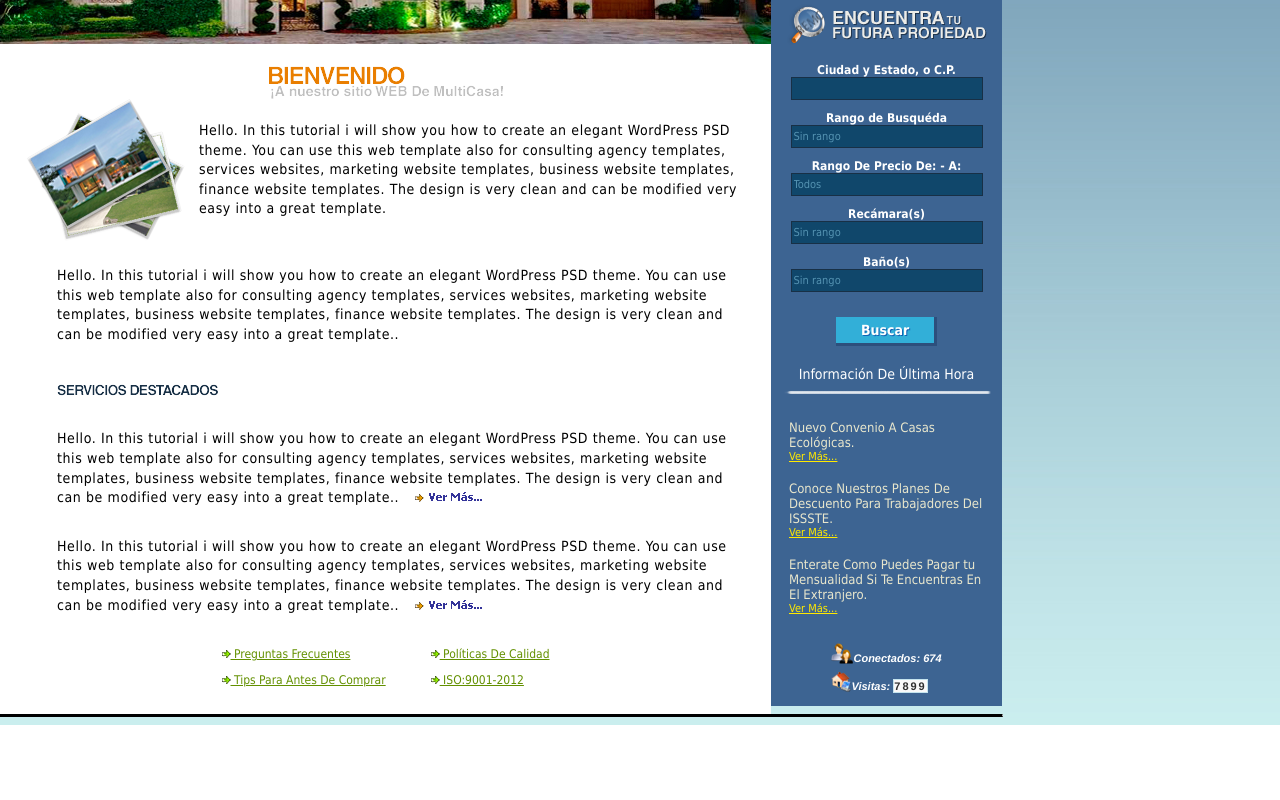
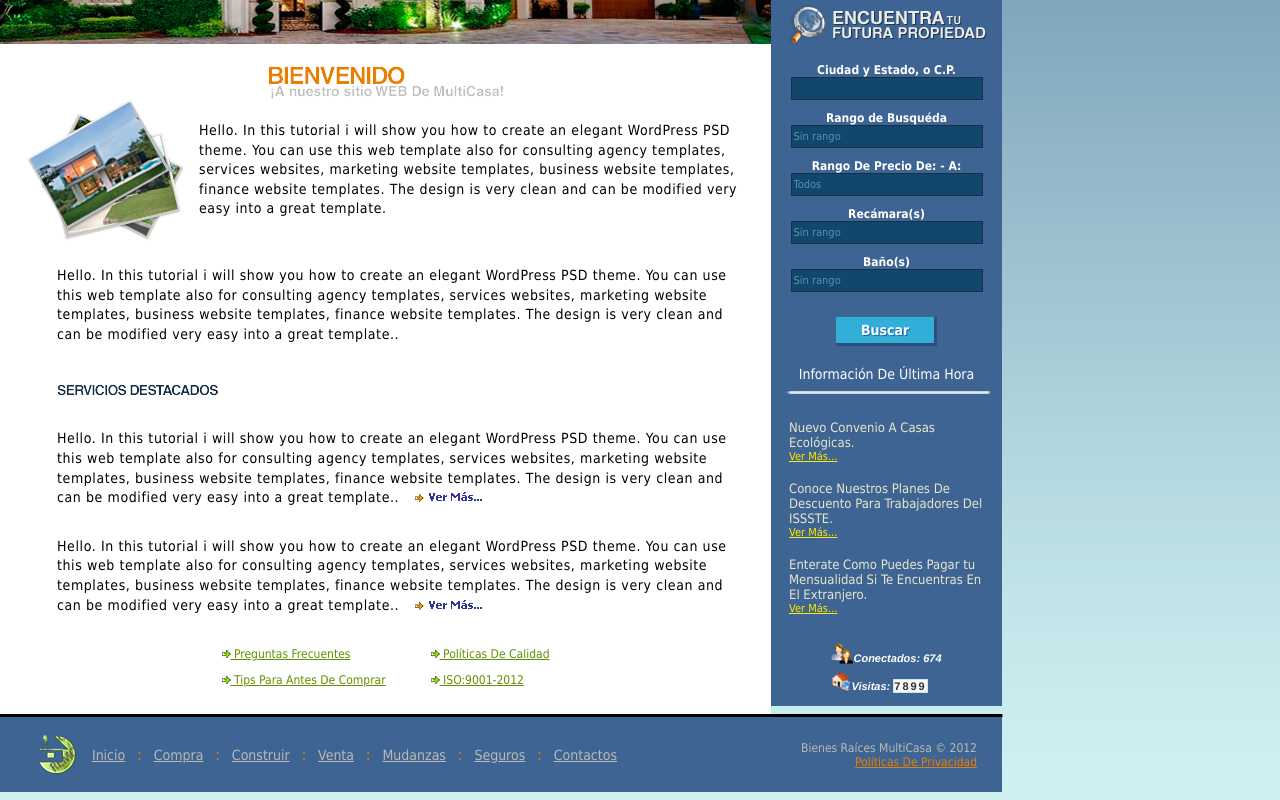
Before and after one commit to sudo-von/web-development-uadec, a React (Create React App) app in the folder frontend/: page / in a window 1280 px wide. Shown: the part 362-1162 px from the top of the page. Before the commit the page ends 1087 px from the top, so only its background shows below. Built offline with nearby package versions, Linux system fonts and the light colour scheme.

Commit message:
feat: :sparkles: Added responsive design to home page

```diff
--- a/frontend/src/components/Footer/Components/LeftSide/LeftSide.styles.tsx
+++ b/frontend/src/components/Footer/Components/LeftSide/LeftSide.styles.tsx
@@ -1,35 +1,35 @@
-const styles = {
+const handleStyles = (isLarge: boolean) =>
+  ({
     container: {
-    height: '100%',
-    width: 668,
-    display: 'flex',
-    justifyContent: 'center ',
-    alignItems: 'center',
+      height: isLarge ? '100%' : 'auto',
+      width: isLarge ? 668 : '100%',
+    },
+    logo: {
+      marginTop: isLarge ? 0 : 15,
+      marginBottom: isLarge ? 0 : 15,
+      marginRight: isLarge ? 15 : 0,
     },
     ulContainer: {
-    maxHeight: '100%',
-    height: '100%',
       padding: 0,
       margin: 0,
-    display: 'flex',
-    alignItems: 'center',
-    justifyContent: 'center',
-    flexDirection: 'column',
+      marginBottom: isLarge ? 0 : 15,
     },
     link: {
       color: '#babab6',
       fontFamily: 'Tahoma',
       fontSize: 14,
-    display: 'inline',
+      display: isLarge ? 'inline' : 'block',
       textDecorationLine: 'underline',
       textDecorationStyle: 'solid',
       cursor: 'pointer',
+      marginBottom: isLarge ? 0 : 10,
+      textAlign: 'center',
     },
     dot: {
       color: '#e97e00',
-    marginRight: 12,
-    marginLeft: 12,
+      marginRight: isLarge ? 12 : 0,
+      marginLeft: isLarge ? 12 : 0,
     },
-} as const;
+  } as const);
 
-export default styles;
+export default handleStyles;
--- a/frontend/src/components/Footer/Components/LeftSide/LeftSide.tsx
+++ b/frontend/src/components/Footer/Components/LeftSide/LeftSide.tsx
@@ -1,33 +1,41 @@
+import Container from 'src/components/Container/Container';
 import Image from 'src/components/Image/Image';
-import styles from './LeftSide.styles';
+import useMediaQuery from 'src/hooks/useMediaQuery';
+import handleStyles from './LeftSide.styles';
 
 const LeftSide = () => {
+  const isLarge = useMediaQuery('(min-width: 1100px)');
+  const styles = handleStyles(isLarge);
   return (
-    <div style={styles.container}>
+    <Container
+      flexDirection={isLarge ? 'row' : 'column'}
+      justifyContent="center"
+      alignItems="center"
+      style={styles.container}
+    >
       <Image
         src="assets/header/logotipo.png"
         alt="Logo"
-        height={41}
-        width={40}
+        width={isLarge ? 40 : 30}
+        height={isLarge ? 41 : 31}
+        style={styles.logo}
       />
-      <div style={styles.ulContainer}>
-        <ul>
+      <ul style={styles.ulContainer}>
         <li style={styles.link}>Inicio</li>
-          <span style={styles.dot}>:</span>
+        {isLarge && <span style={styles.dot}>:</span>}
         <li style={styles.link}>Compra</li>
-          <span style={styles.dot}>:</span>
+        {isLarge && <span style={styles.dot}>:</span>}
         <li style={styles.link}>Construir</li>
-          <span style={styles.dot}>:</span>
+        {isLarge && <span style={styles.dot}>:</span>}
         <li style={styles.link}>Venta</li>
-          <span style={styles.dot}>:</span>
+        {isLarge && <span style={styles.dot}>:</span>}
         <li style={styles.link}>Mudanzas</li>
-          <span style={styles.dot}>:</span>
+        {isLarge && <span style={styles.dot}>:</span>}
         <li style={styles.link}>Seguros</li>
-          <span style={styles.dot}>:</span>
+        {isLarge && <span style={styles.dot}>:</span>}
         <li style={styles.link}>Contactos</li>
       </ul>
-      </div>
-    </div>
+    </Container>
   );
 };
 
--- a/frontend/src/components/Footer/Components/RightSide/RightSide.styles.tsx
+++ b/frontend/src/components/Footer/Components/RightSide/RightSide.styles.tsx
@@ -1,12 +1,14 @@
-const styles = {
+const handleStyles = (isLarge: boolean) =>
+  ({
     container: {
       height: '100%',
-    width: 334,
+      width: isLarge ? 330 : '100%',
       display: 'flex',
       flexDirection: 'column',
-    alignItems: 'flex-end',
+      alignItems: isLarge ? 'flex-end' : 'center',
       justifyContent: 'center',
-    marginRight: 25,
+      marginRight: isLarge ? 25 : 0,
+      marginBottom: isLarge ? 0 : 15,
     },
     link: {
       color: '#e97e00',
@@ -28,6 +30,6 @@
       display: 'inline',
       textAlign: 'right',
     },
-} as const;
+  } as const);
 
-export default styles;
+export default handleStyles;
--- a/frontend/src/components/Footer/Components/RightSide/RightSide.tsx
+++ b/frontend/src/components/Footer/Components/RightSide/RightSide.tsx
@@ -1,6 +1,9 @@
-import styles from './RightSide.styles';
+import useMediaQuery from 'src/hooks/useMediaQuery';
+import handleStyles from './RightSide.styles';
 
 const RightSide = () => {
+  const isLarge = useMediaQuery('(min-width: 1100px)');
+  const styles = handleStyles(isLarge);
   return (
     <div style={styles.container}>
       <p style={styles.p}>Bienes Raíces MultiCasa © 2012</p>
--- a/frontend/src/components/Footer/Footer.styles.tsx
+++ b/frontend/src/components/Footer/Footer.styles.tsx
@@ -1,13 +1,15 @@
-const styles = {
+const handleStyles = (isLarge: boolean) =>
+  ({
     container: {
       background: '#3d6492',
-    width: 1002,
-    height: 75,
+      width: isLarge ? '100%' : '80%',
+      height: isLarge ? 75 : '100%',
       padding: 0,
       margin: 0,
       display: 'flex',
+      flexDirection: isLarge ? 'row' : 'column',
       justifyContent: 'flex-start',
     },
-} as const;
+  } as const);
 
-export default styles;
+export default handleStyles;
--- a/frontend/src/components/Footer/Footer.tsx
+++ b/frontend/src/components/Footer/Footer.tsx
@@ -1,12 +1,17 @@
+import useMediaQuery from 'src/hooks/useMediaQuery';
 import LeftSide from './Components/LeftSide/LeftSide';
 import RightSide from './Components/RightSide/RightSide';
-import styles from './Footer.styles';
+import handleStyles from './Footer.styles';
 
-const Footer = () => (
-  <div style={styles.container}>
-    <LeftSide />
-    <RightSide />
-  </div>
-);
+const Footer = () => {
+  const isLarge = useMediaQuery('(min-width: 1100px)');
+  const styles = handleStyles(isLarge);
+  return (
+    <div style={styles.container}>
+      <LeftSide />
+      <RightSide />
+    </div>
+  );
+};
 
 export default Footer;
--- a/frontend/src/screens/Home/Home.tsx
+++ b/frontend/src/screens/Home/Home.tsx
@@ -27,6 +27,7 @@
         <Navside />
       </Container>
       <hr style={styles.blackLine} />
+      <Footer />
     </Container>
   );
 };
```
Lines whose indentation alone changed are shown as unchanged.
